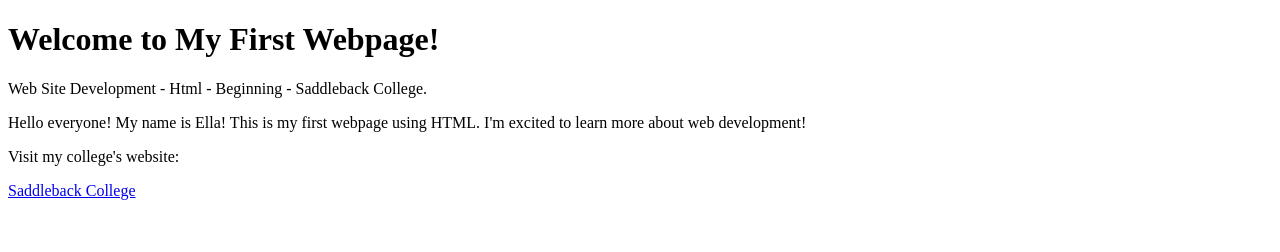
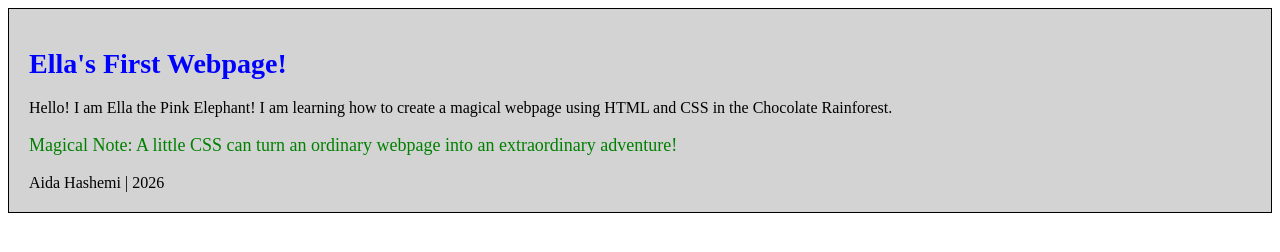
Before and after one commit to ahashemi18/Ella-The-Pink-Elephant.github.io, a plain HTML site: page index.html in a window 1280 px wide. Drawn offline with Linux system fonts and the light colour scheme.

Commit message:
Revise index.html for Chapter 6 Assignment
Updated webpage structure and added styling.

```diff
--- a/index.html
+++ b/index.html
@@ -1,22 +1,36 @@
-
 <!DOCTYPE html>
 <html>
 <head>
-    <title>My First Webpage</title>
+    <title>Chapter 6 Assignment</title>
+
+<style>
+    .card {
+        background-color: lightgray;
+        border: 1px solid black;
+        padding: 20px;
+    }
+
+    #special-A {
+        color: blue;
+        font-size: 28px;
+    }
+</style>
+
 </head>
+
 <body>
 
-    <h1>Welcome to My First Webpage!</h1>
+    <div class="card">
 
-    <p>Web Site Development - Html - Beginning - Saddleback College.</p>
+    <h1 id="special-A">Ella's First Webpage!</h1>
 
-    <p>Hello everyone! My name is Ella! This is my first webpage using HTML.
-    I'm excited to learn more about web development!</p>
+    <p>Hello! I am Ella the Pink Elephant! I am learning how to create a magical webpage using HTML and CSS in the Chocolate Rainforest.</p>
 
+    <p style="color: green; font-size: 18px;">Magical Note: A little CSS can turn an ordinary webpage into an extraordinary adventure!</p>
 
-    <p>Visit my college's website:</p>
+    <footer>Aida Hashemi | 2026</footer>
 
-    <a href="https://www.saddleback.edu">Saddleback College</a>
+</div>
 
 </body>
 </html>
```
